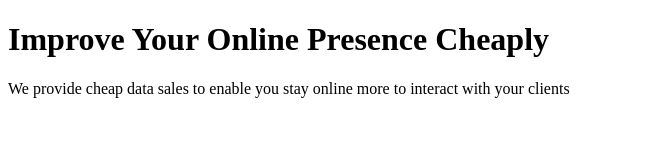
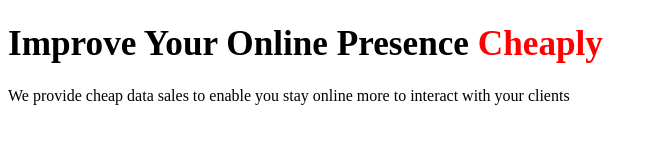
Before and after one commit to sunnysoft24/stonicdata, a plain HTML site: page index.html in a window 1280 px wide. Shown: the whole page, without its empty margins (0-658 px from the left). Drawn offline with Linux system fonts and the light colour scheme.

Commit message:
Update index.html

```diff
--- a/index.html
+++ b/index.html
@@ -1,8 +1,20 @@
 <!DOCTYPE html>
 <html>
 <head>
-<link rel="stylesheet" href="/styles/style.css">
-<title>StonicDATA - BUYMTN, AIRTEL, GLO, 9 MOBILE</title>
+<link rel="stylesheet" href="/styles/script.css"/>
+<title>StonicDATA - BUY CHEAP DATA ON MTN, AIRTEL, GLO, 9 MOBILE</title>
+<style>
+body {
+
+}
+h1 {
+    font-size:2.2rem;
+}
+
+//.highlight_text {
+    color:red;
+}
+</style>
     </head>
     <body>
         <div class="container">
```
